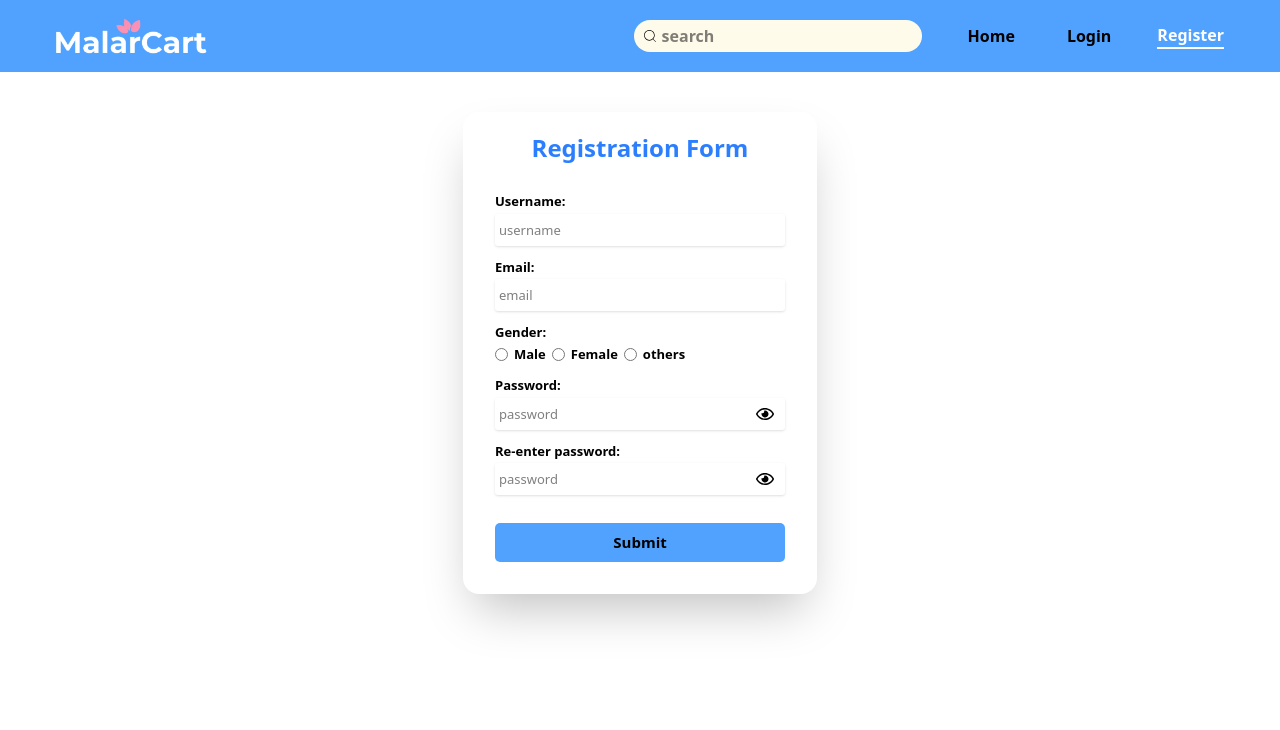
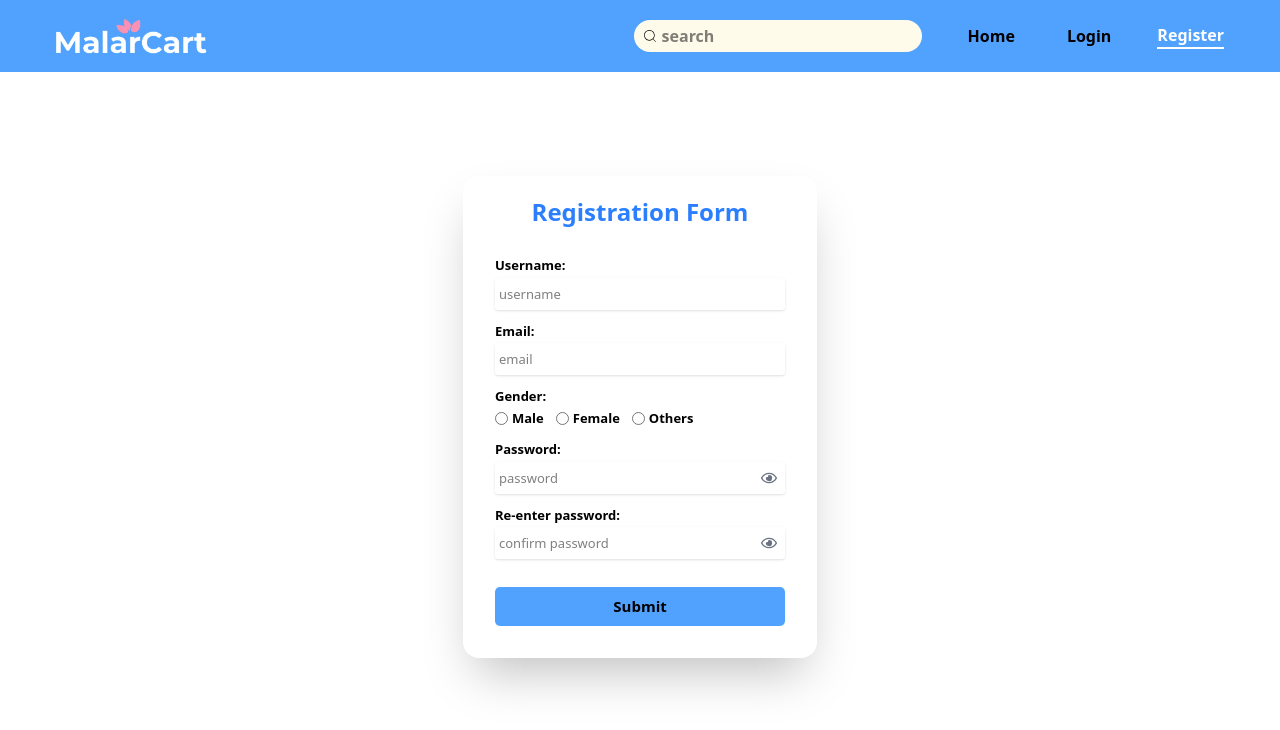
Before and after one commit to dhanus22/e-cart, a React (Vite) app: page /register in a window 1280 px wide. Shown: the top 730 px of the page. Built offline with nearby package versions, Linux system fonts and the light colour scheme; no server answers.

Commit message:
changes in registration page

```diff
--- a/src/components/navbar/pages/Auth/Login.jsx
+++ b/src/components/navbar/pages/Auth/Login.jsx
@@ -34,7 +34,7 @@ const Login = () => {
   async function handleForgot(e) {
     e.preventDefault()
     if (!state.email) {
-      toast.error("Enter your email first")
+      toast.error("Enter your email")
       return
     }
     try {
--- a/src/components/navbar/pages/Auth/Register.jsx
+++ b/src/components/navbar/pages/Auth/Register.jsx
@@ -1,27 +1,17 @@
-import React, { useContext, useState } from 'react'
+import { useState } from 'react'
 import { createUserWithEmailAndPassword, sendEmailVerification, updateProfile } from 'firebase/auth'
 import { _Auth } from '../../../../Backend/Bass'
-import toast, { Toaster } from 'react-hot-toast'
+import toast from 'react-hot-toast'
 import { useNavigate } from 'react-router-dom'
-import { FaRegEye } from "react-icons/fa";
-import { FaRegEyeSlash } from "react-icons/fa";
-import { Authcontext } from '../../../../contextapi/Contextapi'
+import { FaRegEye, FaRegEyeSlash } from "react-icons/fa"
 
 const Register = () => {
+  const navigate = useNavigate()
+  const [loading, setLoading] = useState(false)
+  const [showPassword, setShowPassword] = useState(false)
+  const [showConfirm, setShowConfirm] = useState(false)
 
-  let thupleman = useNavigate()
-
-  let data = useContext(Authcontext)
-
-  let [showPassword, setShowPassword] = useState(false)
-
-
-  function handleToggle() {
-    setShowPassword(!showPassword)
-  }
-
-
-  let [state, setState] = useState({
+  const [state, setState] = useState({
     username: "",
     email: "",
     gender: "",
@@ -29,125 +19,157 @@ const Register = () => {
     confirmPassword: ""
   })
 
-  let [submit, setSubmit] = useState({
-    username: "",
-    email: "",
-    gender: "",
-    password: "",
-    confirmPassword: ""
-  })
+  function handleChange(e) {
+    const { name, value } = e.target
+    setState(prev => ({ ...prev, [name]: value }))
+  }
 
+  async function handleSubmit(e) {
+    e.preventDefault()
 
+    if (state.password !== state.confirmPassword) {
+      toast.error("Passwords do not match")
+      return
+    }
 
-  function handlingform(e) {
-    let { value, name } = e.target
-    setState({
-      ...state,
-      [name]: value
-    })
-  }
-  //console.log(state);
+    setLoading(true)
+    try {
+      const { email, password } = state
+      const firedata = await createUserWithEmailAndPassword(_Auth, email, password)
 
+      await updateProfile(firedata.user, {
+        displayName: state.username,
+        photoURL: "https://static.vecteezy.com/system/resources/previews/018/765/757/original/user-profile-icon-in-flat-style-member-avatar-illustration-on-isolated-background-human-permission-sign-business-concept-vector.jpg"
+      })
 
-  async function handlesubmit(e) {
-    e.preventDefault()
-    try {
-      if (state.password === state.confirmPassword) {
-        setSubmit(state)
-        let { email, password } = state
-        let firedata = await createUserWithEmailAndPassword(_Auth, email, password)
-        console.log(firedata.user)
-
-        //updateprofile
-        await updateProfile(firedata.user, {
-          displayName: state.username,
-          photoURL: "https://static.vecteezy.com/system/resources/previews/018/765/757/original/user-profile-icon-in-flat-style-member-avatar-illustration-on-isolated-background-human-permission-sign-business-concept-vector.jpg"
-        })
-
-        // Send verification email
-        await sendEmailVerification(firedata.user)
-        toast.success("verification sent successfully")
-        thupleman("/login")
-      }
-      else {
-        console.log("Password missmatch");
-      }
-    }
-    catch (err) {
-      console.log(err);
+      await sendEmailVerification(firedata.user)
+      toast.success("Verification email sent!")
+      navigate("/login")
+    } catch (err) {
       toast.error(err.message)
+    } finally {
+      setLoading(false)
     }
   }
-   //console.log(state);
-
-
 
   return (
     <section className='flex justify-center items-center'>
-      <Toaster />
-      <div className='flex flex-col justify-center items-center mt-10  shadow-2xl rounded-2xl p-3'>
+      <div className='flex flex-col justify-center items-center mt-26 shadow-2xl rounded-2xl p-3'>
         <h1 className='text-2xl font-bold py-2 text-blue-500'>Registration Form</h1>
 
-        <form onSubmit={(e) => handlesubmit(e)}
-          className='flex flex-col gap-3  w-[330px] p-5 rounded-[15px] text-[13px] font-bold'>
+        <form onSubmit={handleSubmit}
+          className='flex flex-col gap-3 w-[330px] p-5 rounded-[15px] text-[13px] font-bold'>
 
           <div className='flex flex-col gap-0.5'>
-            <label htmlFor="" className='inline'>Username: </label>
-            <input type="text" placeholder='username' name='username' value={state.username}
-              onChange={(e) => handlingform(e)} className='h-8 w-full shadow rounded-[3px] font-extralight px-1' />
+            <label htmlFor="username">Username:</label>
+            <input
+              id="username"
+              type="text"
+              placeholder='username'
+              name='username'
+              value={state.username}
+              onChange={handleChange}
+              autoComplete="username"
+              className='h-8 w-full shadow rounded-[3px] font-extralight px-1'
+            />
           </div>
 
           <div className='flex flex-col gap-0.5'>
-            <label htmlFor="">Email: </label>
-            <input type="email" placeholder='email' name='email' value={state.email}
-              onChange={(e) => handlingform(e)} className='h-8 w-full shadow rounded-[3px] font-extralight px-1' />
+            <label htmlFor="email">Email:</label>
+            <input
+              id="email"
+              type="email"
+              placeholder='email'
+              name='email'
+              value={state.email}
+              onChange={handleChange}
+              autoComplete="email"
+              className='h-8 w-full shadow rounded-[3px] font-extralight px-1'
+            />
           </div>
 
           <div className='flex flex-col gap-0.5'>
-            <label htmlFor="">Gender:</label>
-            <div className='flex gap-1.5'>
-              <input type="radio" name="gender" value="male" checked={state.gender === "male"}
-                onChange={(e) => handlingform(e)} />
-              <label htmlFor="">Male</label>
-
-              <input type="radio" name="gender" value="female" checked={state.gender === "female"}
-                onChange={(e) => handlingform(e)} />
-              <label htmlFor="">Female</label>
-
-              <input type="radio" name="gender" value="others" checked={state.gender === "others"}
-                onChange={(e) => handlingform(e)} />
-              <label htmlFor="">others</label>
+            <label>Gender:</label>
+            <div className='flex gap-3'>
+              <div className='flex items-center gap-1'>
+                <input type="radio" id="male" name="gender" value="male"
+                  checked={state.gender === "male"} onChange={handleChange} />
+                <label htmlFor="male">Male</label>
+              </div>
+              <div className='flex items-center gap-1'>
+                <input type="radio" id="female" name="gender" value="female"
+                  checked={state.gender === "female"} onChange={handleChange} />
+                <label htmlFor="female">Female</label>
+              </div>
+              <div className='flex items-center gap-1'>
+                <input type="radio" id="others" name="gender" value="others"
+                  checked={state.gender === "others"} onChange={handleChange} />
+                <label htmlFor="others">Others</label>
+              </div>
             </div>
           </div>
 
           <div className='flex flex-col gap-0.5'>
-            <label htmlFor="">Password: </label>
-            <div className='flex'>
-              <input type={showPassword ? "text" : "password"} name="password" placeholder='password' value={state.password}
-                onChange={(e) => handlingform(e)} className='h-8 w-full shadow rounded-[3px] font-extralight px-1' />
-              <span className='flex justify-around items-center cursor-pointer' onClick={handleToggle}>
-                {showPassword ? <FaRegEyeSlash size={20} className='absolute mr-10' /> : <FaRegEye size={18} className='absolute mr-10' />}
-              </span>
+            <label htmlFor="password">Password:</label>
+            <div className='relative flex items-center'>
+              <input
+                id="password"
+                type={showPassword ? "text" : "password"}
+                name="password"
+                placeholder='password'
+                value={state.password}
+                onChange={handleChange}
+                autoComplete="new-password"
+                className='h-8 w-full shadow rounded-[3px] font-extralight px-1 pr-8'
+              />
+              <button
+                type="button"
+                tabIndex={-1}
+                aria-label="Toggle password visibility"
+                onClick={() => setShowPassword(p => !p)}
+                className='absolute right-2 text-gray-500'
+              >
+                {showPassword ? <FaRegEyeSlash size={16} /> : <FaRegEye size={16} />}
+              </button>
             </div>
           </div>
 
           <div className='flex flex-col gap-0.5'>
-            <label htmlFor="">Re-enter password: </label>
-            <div className='flex'>
-              <input type={showPassword ? "text" : "password"} name="confirmPassword" placeholder='password' value={state.confirmPassword}
-                onChange={(e) => handlingform(e)} className='h-8 w-full shadow rounded-[3px] font-extralight px-1' />
-              <span className='flex justify-around items-center cursor-pointer' onClick={handleToggle}>
-                {showPassword ? <FaRegEyeSlash size={20} className='absolute mr-10' /> : <FaRegEye size={18} className='absolute mr-10' />}
-              </span>
+            <label htmlFor="confirmPassword">Re-enter password:</label>
+            <div className='relative flex items-center'>
+              <input
+                id="confirmPassword"
+                type={showConfirm ? "text" : "password"}
+                name="confirmPassword"
+                placeholder='confirm password'
+                value={state.confirmPassword}
+                onChange={handleChange}
+                autoComplete="new-password"
+                className='h-8 w-full shadow rounded-[3px] font-extralight px-1 pr-8'
+              />
+              <button
+                type="button"
+                tabIndex={-1}
+                aria-label="Toggle confirm password visibility"
+                onClick={() => setShowConfirm(p => !p)}
+                className='absolute right-2 text-gray-500'
+              >
+                {showConfirm ? <FaRegEyeSlash size={16} /> : <FaRegEye size={16} />}
+              </button>
             </div>
           </div>
 
-          <button type="submit"
-            className='bg-blue-400 p-2 mt-4  text-[15px] font-bold rounded-[5px] hover:bg-blue-700 '>Submit</button>
+          <button
+            type="submit"
+            disabled={loading}
+            className='bg-blue-400 p-2 mt-4 text-[15px] font-bold rounded-[5px] hover:bg-blue-700 disabled:opacity-60 disabled:cursor-not-allowed'
+          >
+            {loading ? "Registering..." : "Submit"}
+          </button>
+
         </form>
       </div>
     </section>
-
   )
 }
 
```
